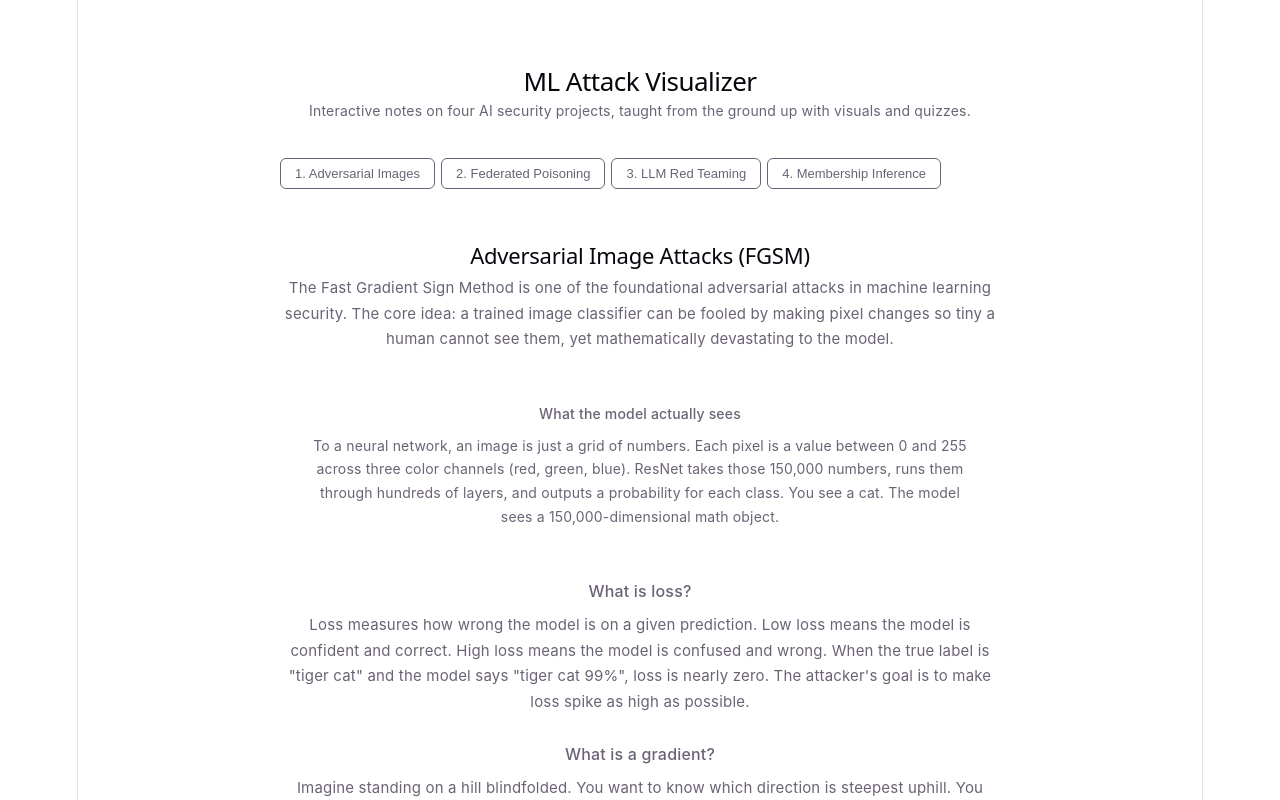
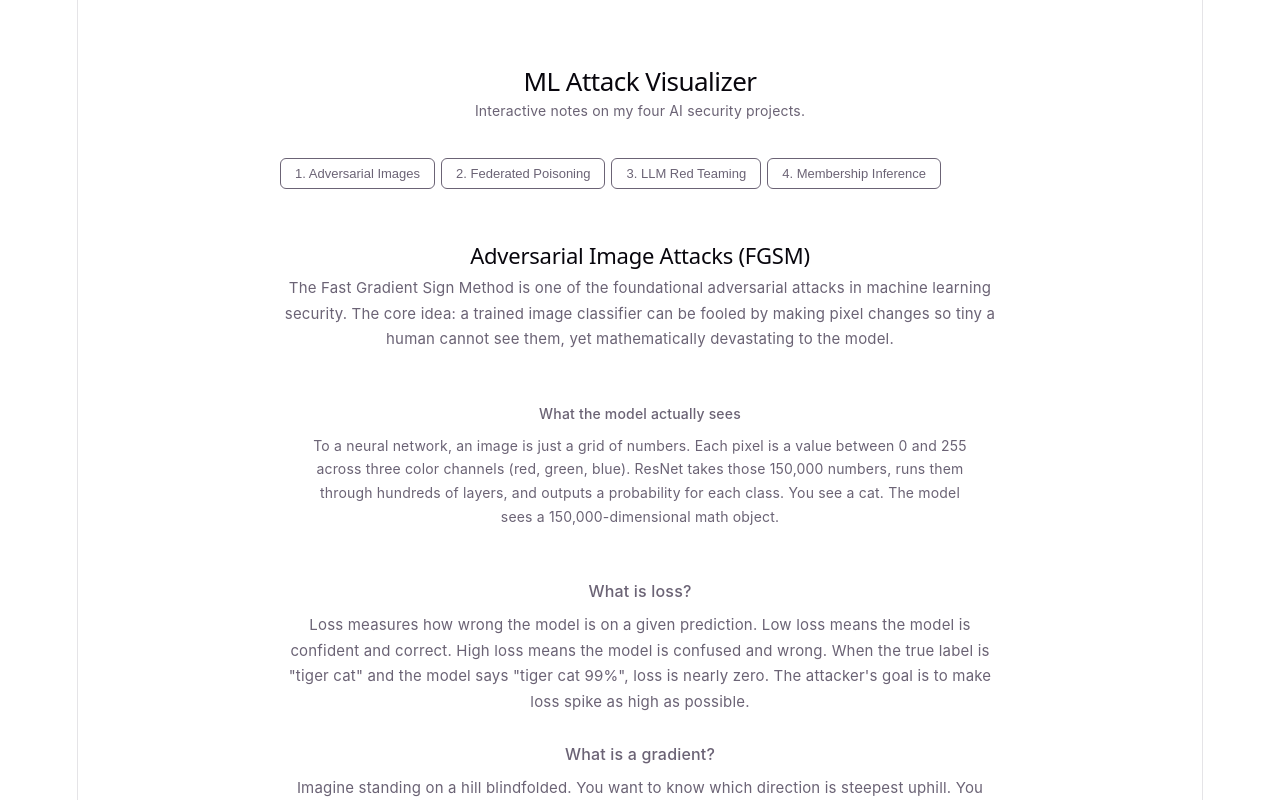
Before and after one commit to sabrinahaniff/ml-attack-visualizer, a React (Vite) app: page / in a window 1280 px wide. Shown: the top 800 px of the page. Built offline with nearby package versions, Linux system fonts and the light colour scheme.

Commit message:
fix header

```diff
--- a/src/App.jsx
+++ b/src/App.jsx
@@ -396,7 +396,7 @@ export default function App() {
     <div style={{maxWidth:720,margin:"0 auto",padding:"2rem 1.5rem",fontFamily:"-apple-system, BlinkMacSystemFont, 'Segoe UI', sans-serif"}}>
       <div style={{marginBottom:"2rem"}}>
         <h1 style={{fontSize:26,fontWeight:500,marginBottom:6,letterSpacing:"-0.02em"}}>ML Attack Visualizer</h1>
-        <p style={{fontSize:14,color:"var(--color-text-tertiary)",lineHeight:1.6}}>Interactive notes on four AI security projects, taught from the ground up with visuals and quizzes.</p>
+        <p style={{fontSize:14,color:"var(--color-text-tertiary)",lineHeight:1.6}}>Interactive notes on my four AI security projects.</p>
       </div>
       <div style={{display:"flex",gap:6,flexWrap:"wrap",marginBottom:"2rem",borderBottom:"0.5px solid var(--color-border-tertiary)",paddingBottom:"1rem"}}>
         {sections.map((s,i) => (
```
